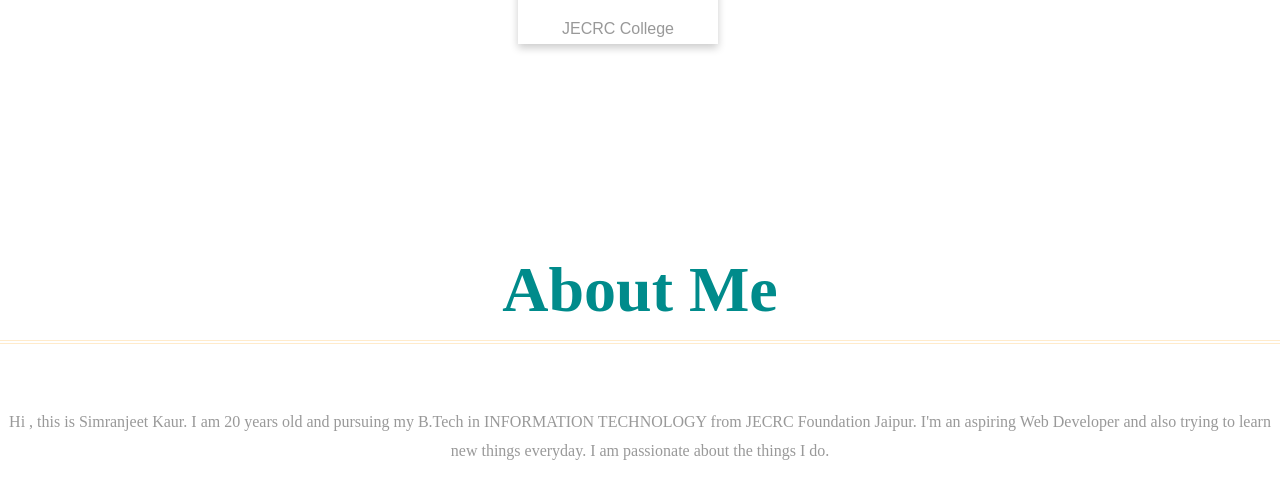
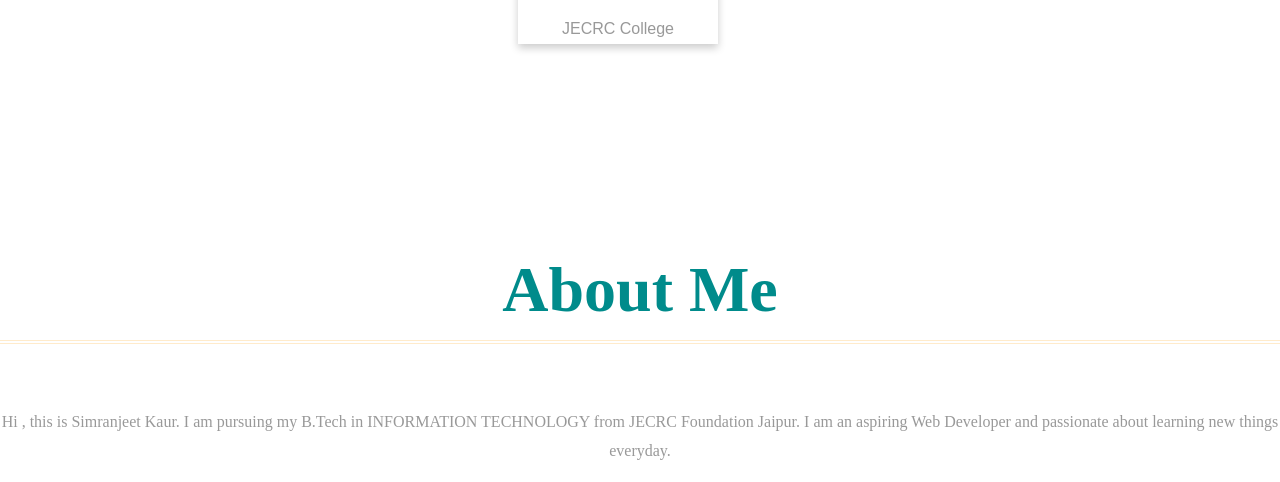
Before and after one commit to simranjeet1997/simranjeet1997.github.io, a plain HTML site: page index.html in a window 1280 px wide. Shown: the part 470-952 px from the top of the page. Drawn offline with Linux system fonts and the light colour scheme.

Commit message:
COntent added

```diff
--- a/index.html
+++ b/index.html
@@ -87,7 +87,7 @@
     <div class="container">
       <h3 class="title"> About Me</h3>
 
-        <p>Hi , this is Simranjeet Kaur. I am 20 years old and pursuing my B.Tech in INFORMATION TECHNOLOGY from JECRC Foundation Jaipur. I'm an aspiring Web Developer and also trying to learn new things everyday. I am passionate about the things I do.</p>
+        <p>Hi , this is Simranjeet Kaur. I am pursuing my B.Tech in INFORMATION TECHNOLOGY from JECRC Foundation Jaipur. I am an aspiring Web Developer and passionate about learning new things everyday.</p>
 
 
 
```
